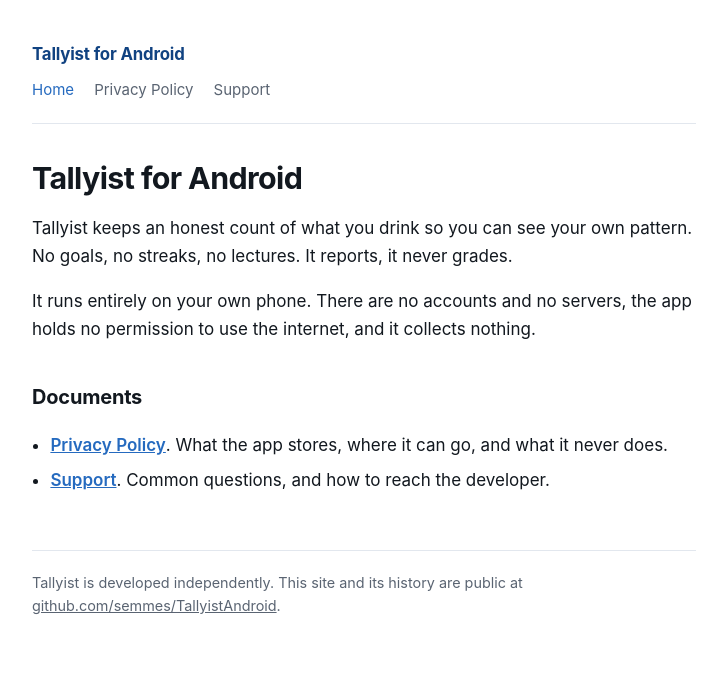
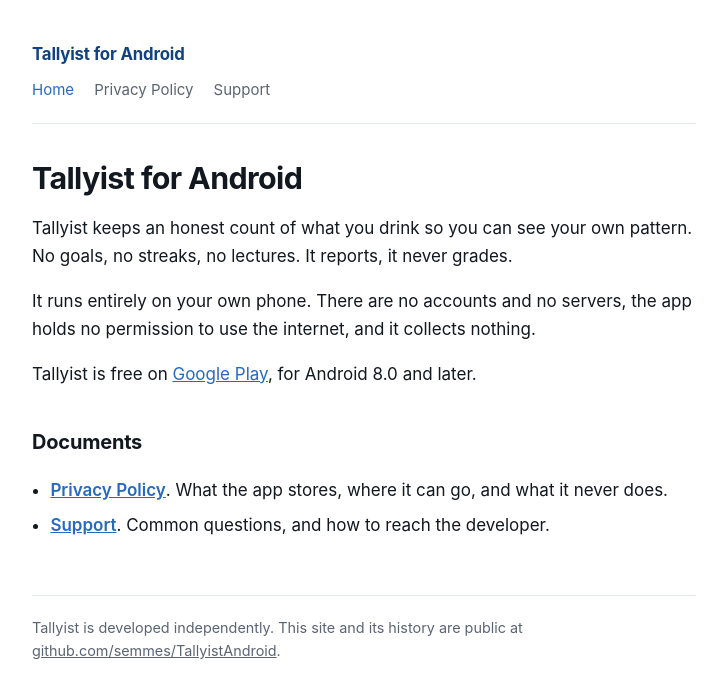
Before and after one commit to semmes/TallyistAndroid, a Jekyll site: the page built from index.md, in a window 1280 px wide. Shown: the top 698 px of the page, without its empty margins (276-1003 px from the left). Built offline with Jekyll 4.4.1, drawn with Linux system fonts in a browser that asks for light colours.

Commit message:
Link the home page to the Play listing
The home page described the app and said nothing about where to get it.
One sentence now names the store and the oldest Android version the app
runs on, 8.0, which is the build's minSdk 26. The link carries no
campaign parameter.

Co-Authored-By: Claude Opus 5.5 <noreply@anthropic.com>
Claude-Session: https://claude.ai/code/session_01Go4XP4KupfbDQiy8A3B8i9

```diff
--- a/index.md
+++ b/index.md
@@ -13,6 +13,10 @@ pattern. No goals, no streaks, no lectures. It reports, it never grades.
 It runs entirely on your own phone. There are no accounts and no servers, the
 app holds no permission to use the internet, and it collects nothing.
 
+Tallyist is free on
+[Google Play](https://play.google.com/store/apps/details?id=com.tallyist.android),
+for Android 8.0 and later.
+
 ## Documents
 
 - **[Privacy Policy](/TallyistAndroid/privacy/)**. What the app stores, where it
```
